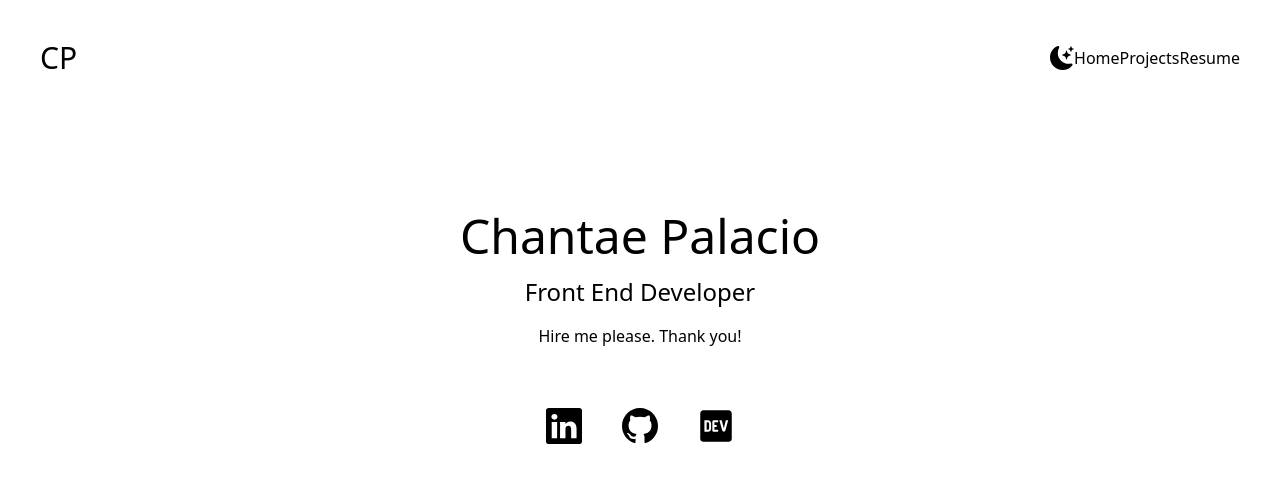
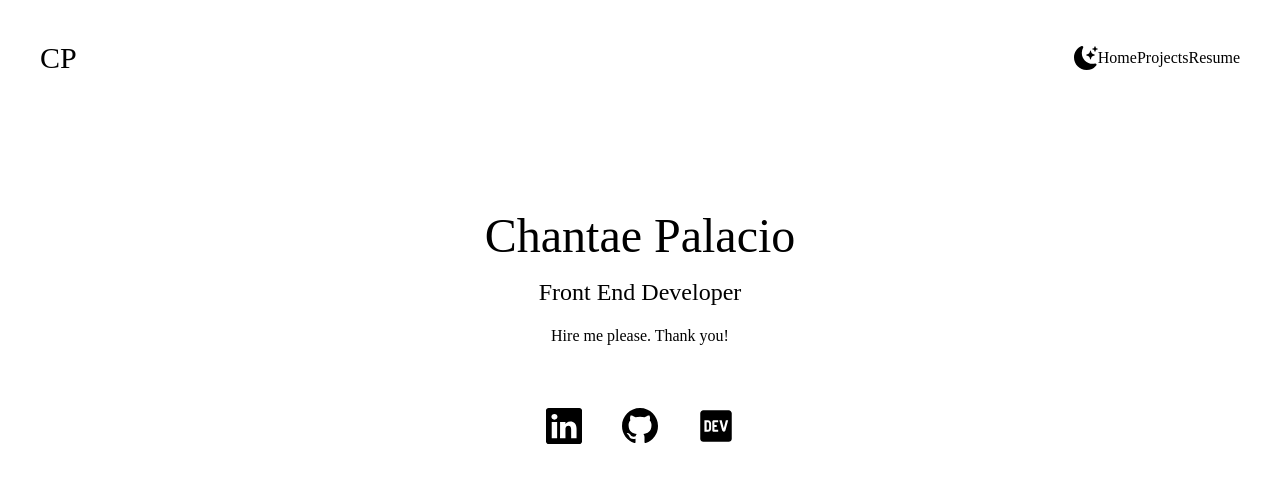
Before and after one commit to taepal467/cp_portfolio, a Next.js app: page / in a window 1280 px wide. Shown: the top 482 px of the page. Built offline with nearby package versions, Linux system fonts and the light colour scheme.

Commit message:
Added Google font and code for the dark mode

```diff
--- a/tailwind.config.js
+++ b/tailwind.config.js
@@ -1,12 +1,18 @@
 /** @type {import('tailwindcss').Config} */
 module.exports = {
+  darkMode: 'class',
   content: [
     "./app/**/*.{js,ts,jsx,tsx}",
     "./pages/**/*.{js,ts,jsx,tsx}",
     "./components/**/*.{js,ts,jsx,tsx}",
   ],
   theme: {
-    extend: {},
+    extend: {
+      fontFamily: {
+        gloock: "Gloock-Regular",
+        greatVibes: 'Great Vibes',
+      }
+    },
   },
   plugins: [],
 }
```
